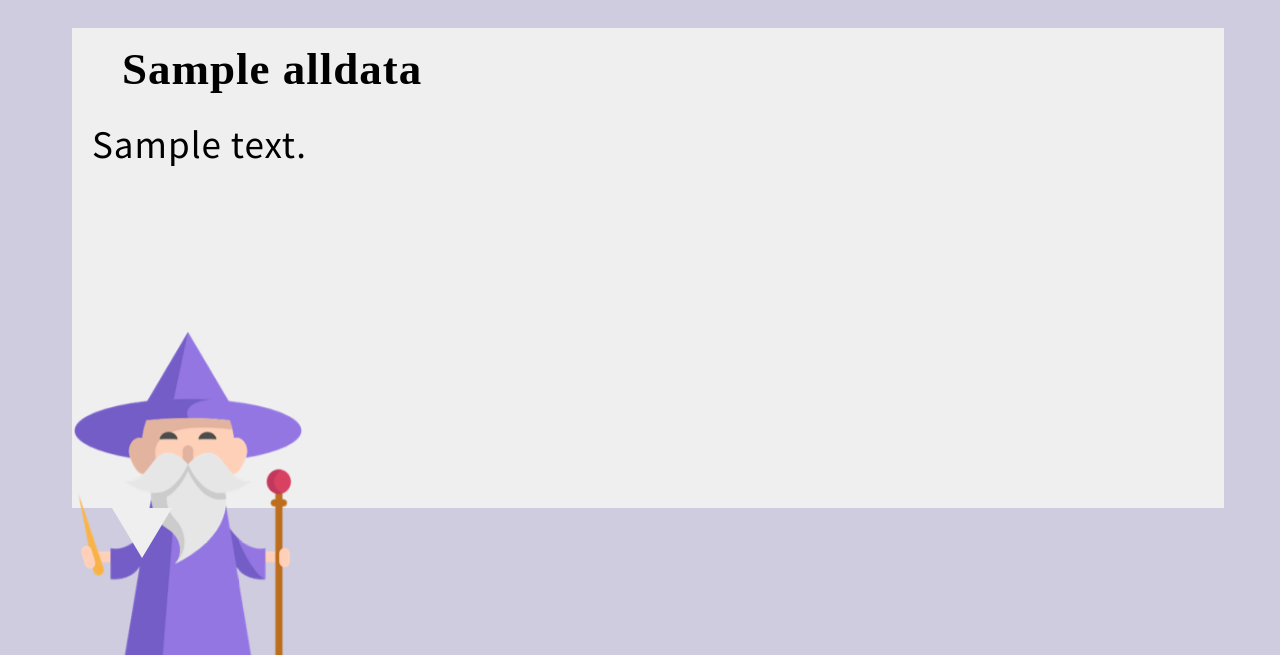
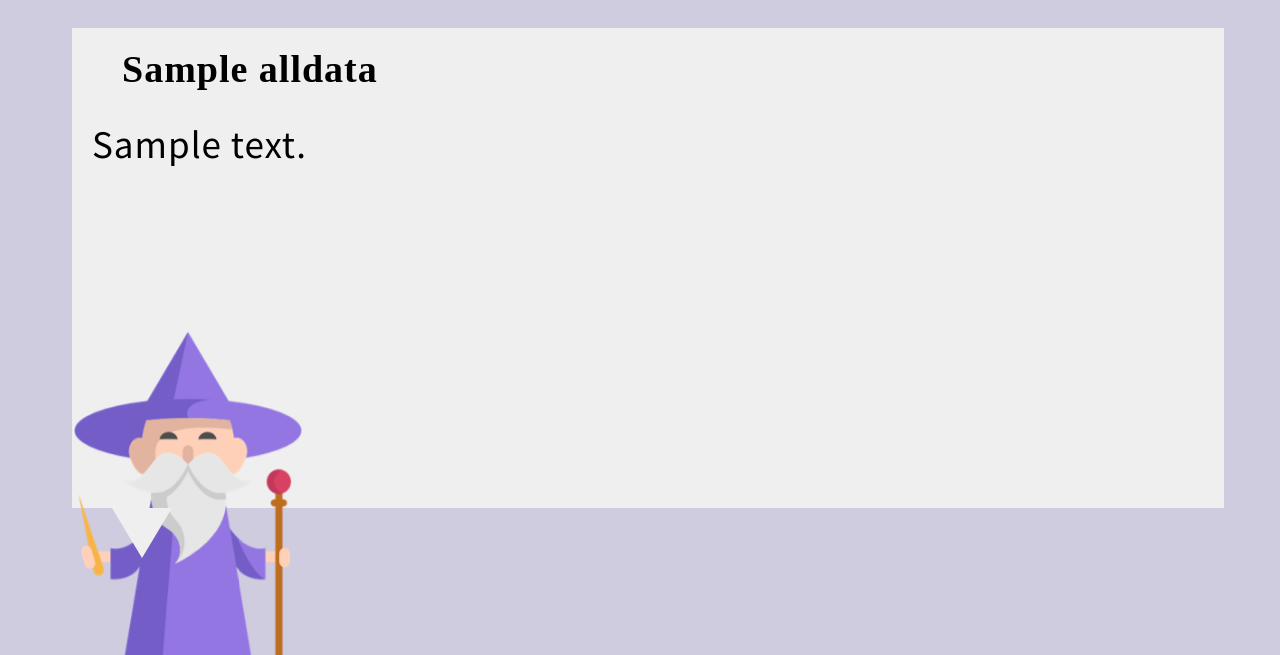
Before and after one commit to soyoung7777/kakaobot_test, a Django app: page /index/1/ in a window 1280 px wide. Shown: the top 655 px of the page. Run offline with Django 3.2, Linux system fonts and the light colour scheme; tables that the repository leaves empty hold one stand-in row (values such as "Sample post"); some web fonts are replaced.

Commit message:
no message

```diff
--- a/Django/chat/static/web/css/chat.css
+++ b/Django/chat/static/web/css/chat.css
@@ -39,7 +39,7 @@ body {
 .bubble-speech .title {
  max-width: 700px;
  font-family: 'Jeju Gothic', serif;
- font-size:45px;
+ font-size:38px;
  margin: 0;
  margin-left: 20px;
  padding: 30px 12px 2px 30px;
```
